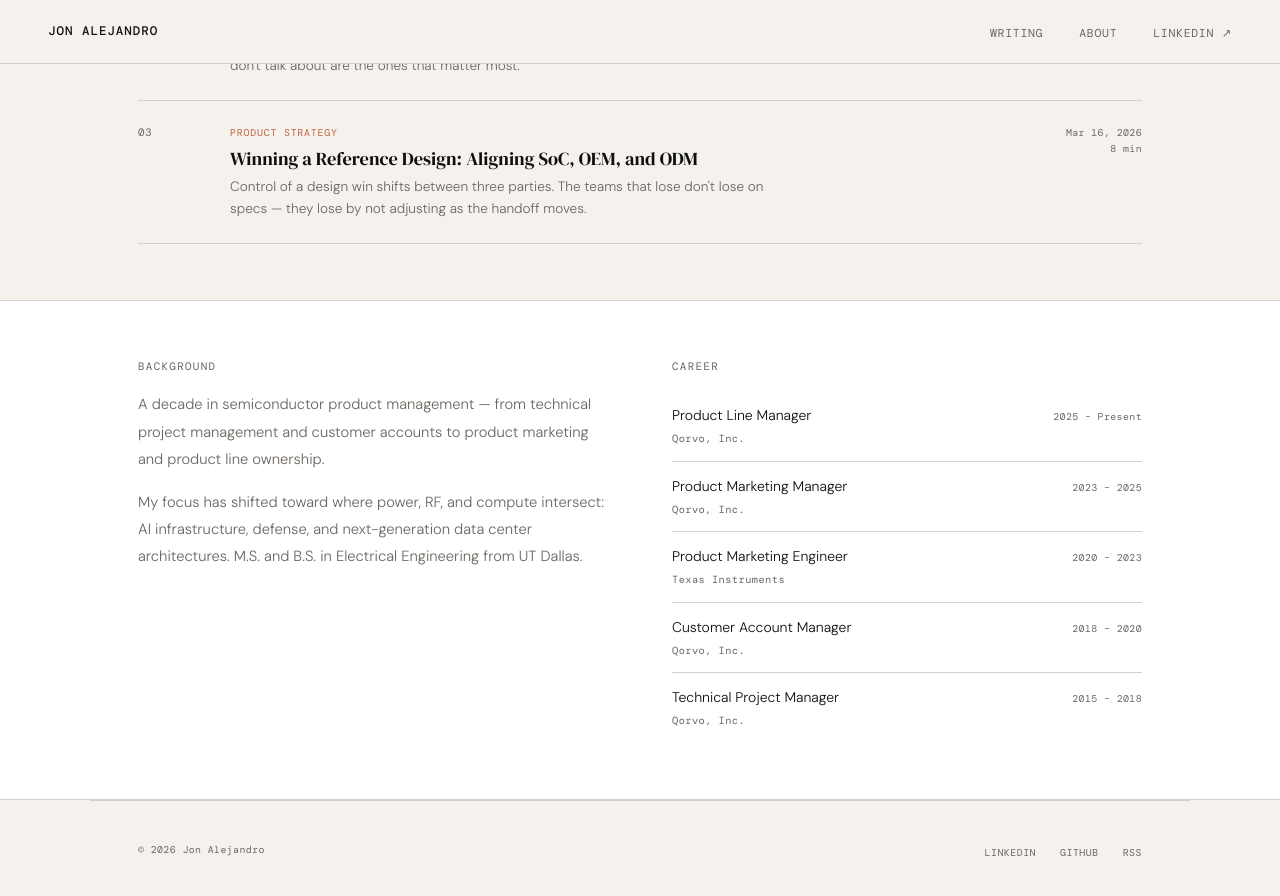
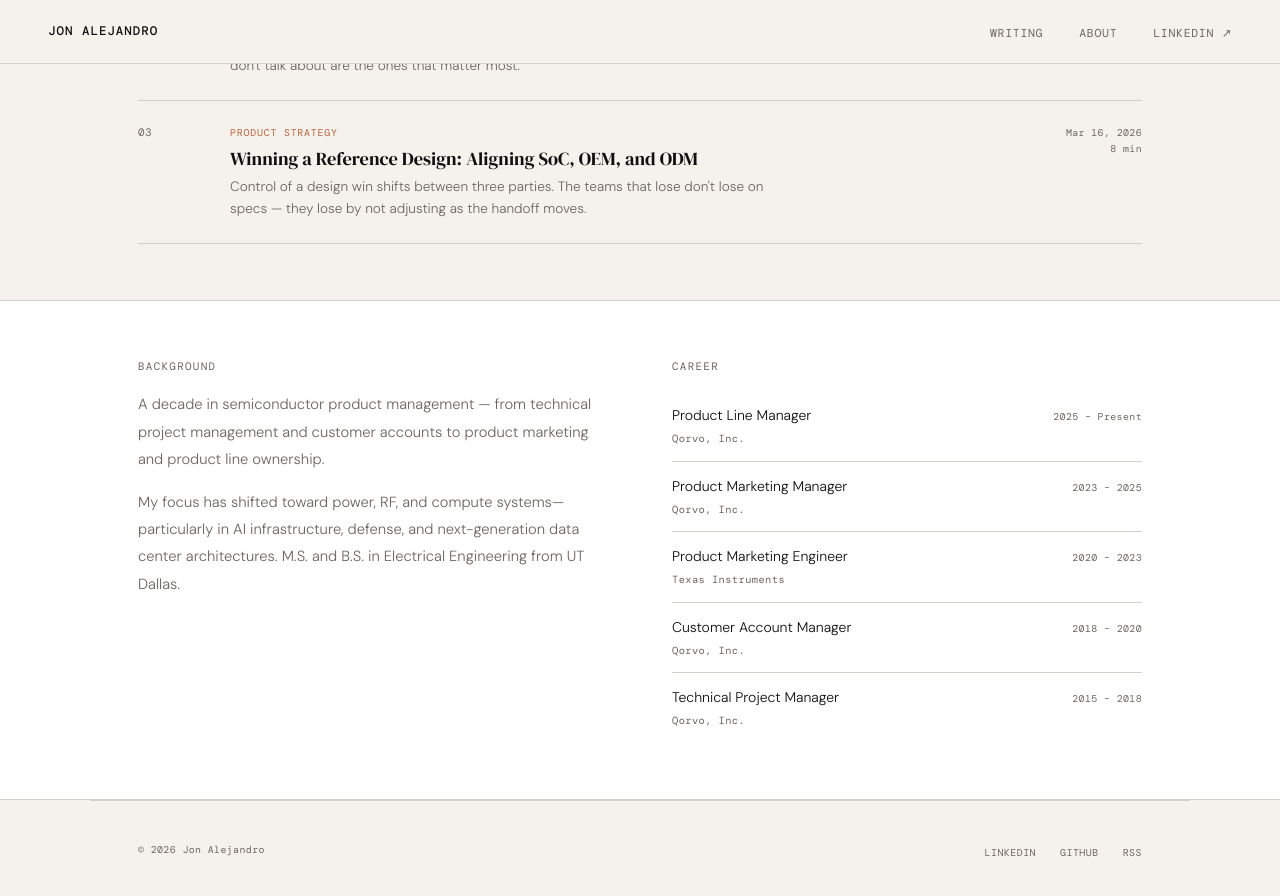
Before and after one commit to jonalejandro/jonalejandro.github.io, a Jekyll site: the page built from index.html, in a window 1280 px wide and 900 px high, scrolled down 1144 px. Shown: the top 896 px of the window. Built offline with Jekyll 4.4.1, drawn with Linux system fonts in a browser that asks for light colours.

Commit message:
Update index.html

```diff
--- a/index.html
+++ b/index.html
@@ -255,7 +255,7 @@ layout: none
     <div>
       <div class="about-label">Background</div>
       <p class="about-text">A decade in semiconductor product management — from technical project management and customer accounts to product marketing and product line ownership.</p>
-      <p class="about-text">My focus has shifted toward where power, RF, and compute intersect: AI infrastructure, defense, and next-generation data center architectures. M.S. and B.S. in Electrical Engineering from UT Dallas.</p>
+      <p class="about-text">My focus has shifted toward power, RF, and compute systems—particularly in AI infrastructure, defense, and next-generation data center architectures. M.S. and B.S. in Electrical Engineering from UT Dallas.</p>
     </div>
     <div>
       <div class="about-label">Career</div>
```
